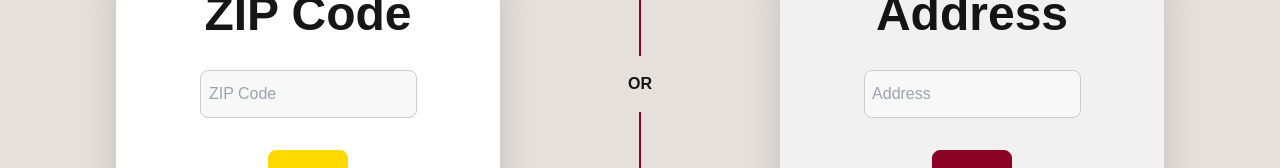
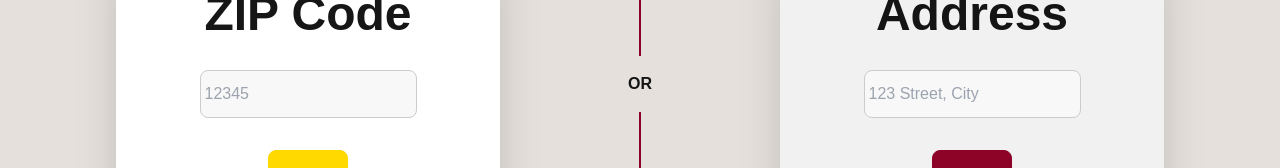
Before and after one commit to schoolboard-organization/SchoolBoard-frontend, a React (Create React App) app: page /second in a window 1280 px wide. Shown: the part 316-484 px from the top of the page. Built offline with nearby package versions, Linux system fonts and the light colour scheme.

Commit message:
fixed build issues hopefully

```diff
--- a/src/steps/first/FirstStepForm.js
+++ b/src/steps/first/FirstStepForm.js
@@ -65,9 +65,9 @@ const FirstStepForm = (props) => {
         />
         {/* ========== Forgot password button ========== */}
         <label className="label">
-          <a href="#" className="label-text-alt link link-hover">
-            Forgot password?
-          </a>
+          <Link to="/second" className="label-text-alt link link-hover">
+            Forgot Password?
+          </Link>
         </label>
       </div>
       {/* ========== Login / Sign Up Buttons ========== */}
--- a/src/steps/second/SecondStep.js
+++ b/src/steps/second/SecondStep.js
@@ -1,13 +1,8 @@
-import React, { useState } from "react";
-import SecondStepAnimatedWords from "./SecondStepAnimatedWords";
+import React from "react";
 import SecondStepForm from "./SecondStepForm";
-import SecondStepCard from "./SecondStepCard";
 import { motion } from "framer-motion";
 import "./SecondStep.css";
-import { div } from "framer-motion/client";
-const SecondStep = (props) => {
-  const [textColor, setTextColor] = useState("oklch(var(--p))");
-  const [loginState, setLoginState] = useState(true);
+const SecondStep = () => {
   return (
     <motion.div
       className="entire-page bg-neutral-content"
@@ -25,13 +20,14 @@ const SecondStep = (props) => {
         >
           <SecondStepForm
             className="mr-16"
-            text={"ZIP Code"}
+            text="ZIP Code"
+            placeHolderText={"12345"}
             theme="bumblebee"
           />
           <div className="divider divider-primary lg:divider-horizontal font-bold mx-8">
             OR
           </div>
-          <SecondStepForm text="Address" />
+          <SecondStepForm placeHolderText="123 Street, City" text="Address" />
         </div>
       </React.Fragment>
     </motion.div>
--- a/src/steps/second/SecondStepForm.js
+++ b/src/steps/second/SecondStepForm.js
@@ -1,5 +1,4 @@
 import React from "react";
-import { div } from "framer-motion/client";
 function SecondStepForm(props) {
   return (
     <div
@@ -14,7 +13,7 @@ function SecondStepForm(props) {
           <div className="mt-4">
             <input
               type="text"
-              placeholder={` ${props.text}`}
+              placeholder={`${props.placeHolderText}`}
               className="input input-bordered"
               required
             />
```
Also changed, not shown: src/AnimatedRoutes.js (+1 -7 lines).
